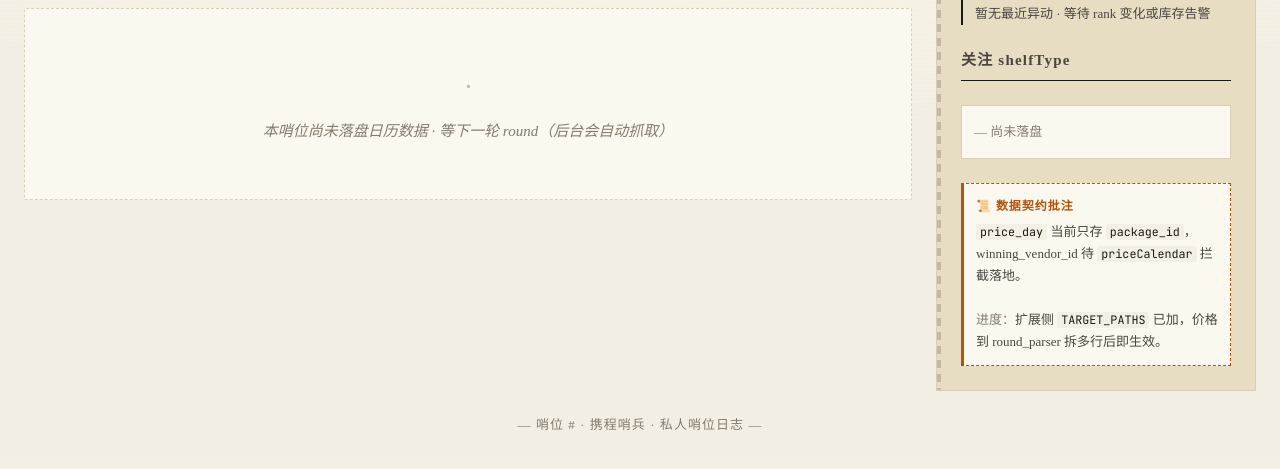
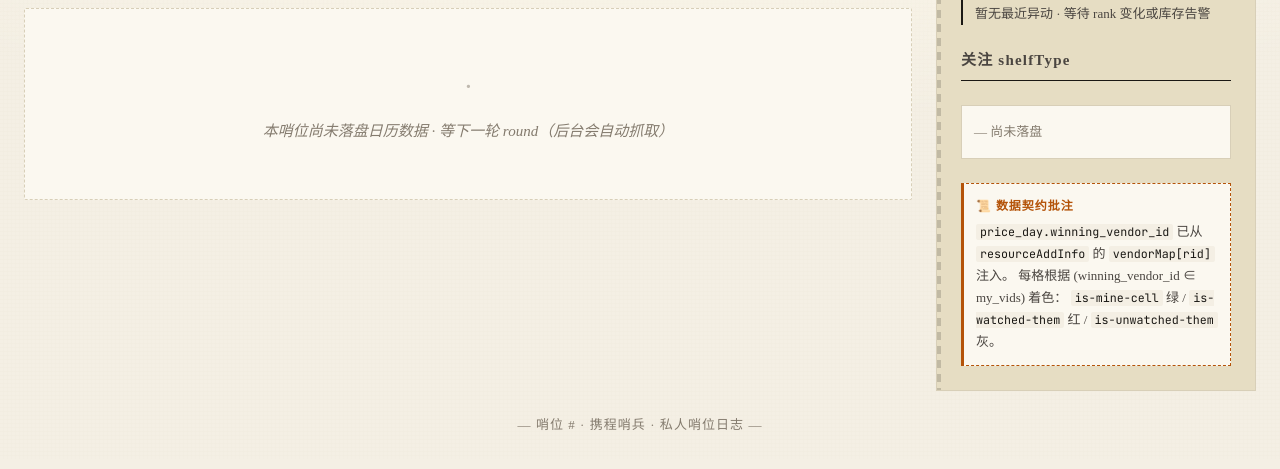
Before and after one commit to youttiao/ctrip-price-monitor, a FastAPI app: template web/templates/poi.html in a window 1280 px wide. Shown: the part 113-582 px from the top of the page. Run offline with FastAPI, Linux system fonts and the light colour scheme; the template is opened without the code that fills it, so the values that code supplies are empty; some libraries are stand-ins or nearby versions.

Commit message:
fix(poi): caveat 文案随 winning_vendor_id 落地更新
winning_vendor_id 已从 addInfo vendorMap 注入 price_day，三色 cell
已可渲染（绿/红/灰）。原 caveat 还停留在「待拦截落地」措辞，已过期。

Co-Authored-By: Claude Fable 5 <noreply@anthropic.com>

```diff
--- a/web/templates/poi.html
+++ b/web/templates/poi.html
@@ -341,11 +341,11 @@
 
     <div class="caveat">
       <span class="label">📜 数据契约批注</span>
-      <code>price_day</code> 当前只存 <code>package_id</code>，
-      winning_vendor_id 待 <code>priceCalendar</code> 拦截落地。
-      <br><br>
-      <span style="color:var(--ink-3)">进度：</span>扩展侧 <code>TARGET_PATHS</code> 已加，价格到 round_parser
-      拆多行后即生效。
+      <code>price_day.winning_vendor_id</code> 已从 <code>resourceAddInfo</code> 的
+      <code>vendorMap[rid]</code> 注入。
+      每格根据 (winning_vendor_id ∈ my_vids) 着色：
+      <code>is-mine-cell</code> 绿 / <code>is-watched-them</code> 红 /
+      <code>is-unwatched-them</code> 灰。
     </div>
 
   </aside>
```
